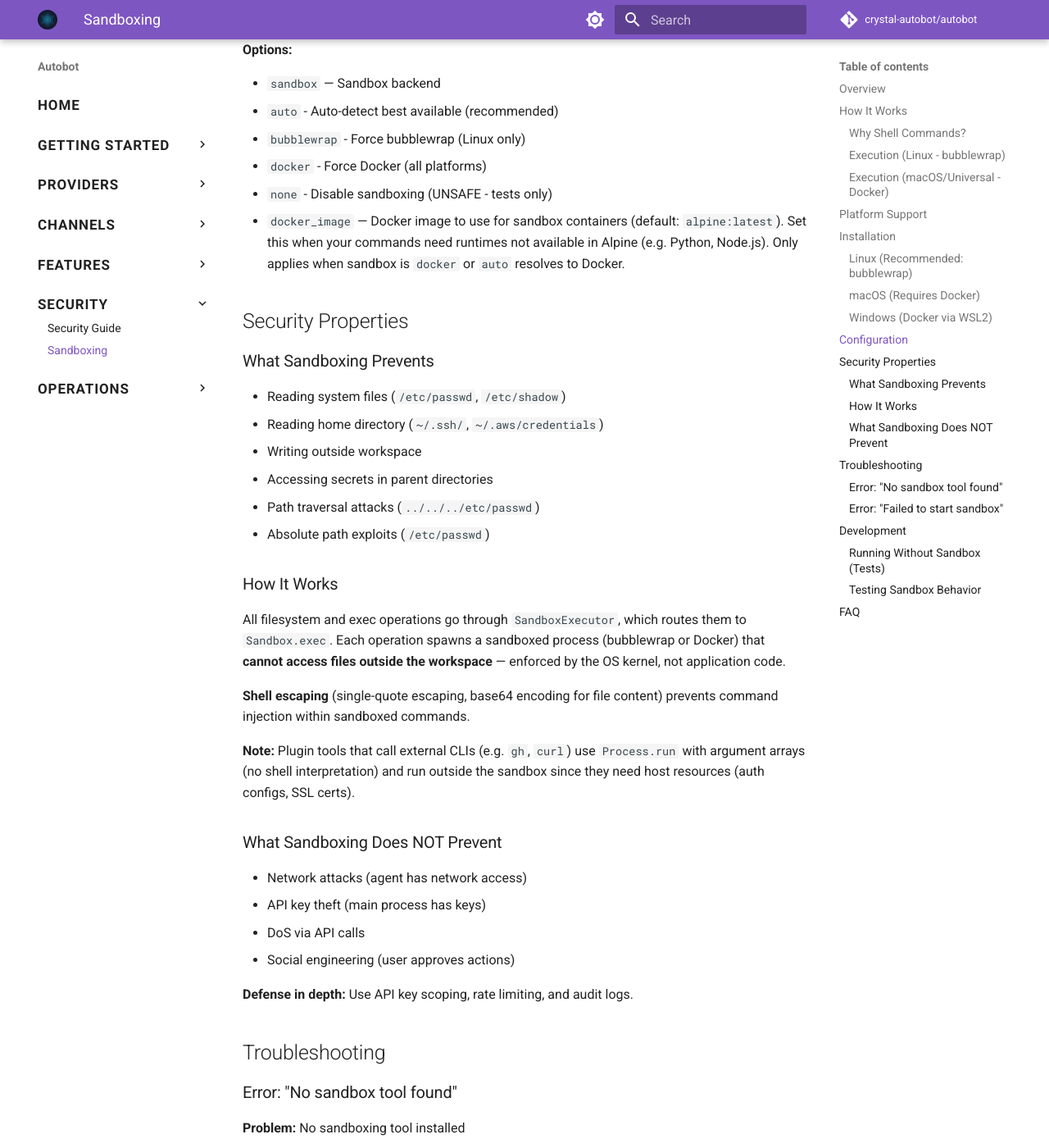
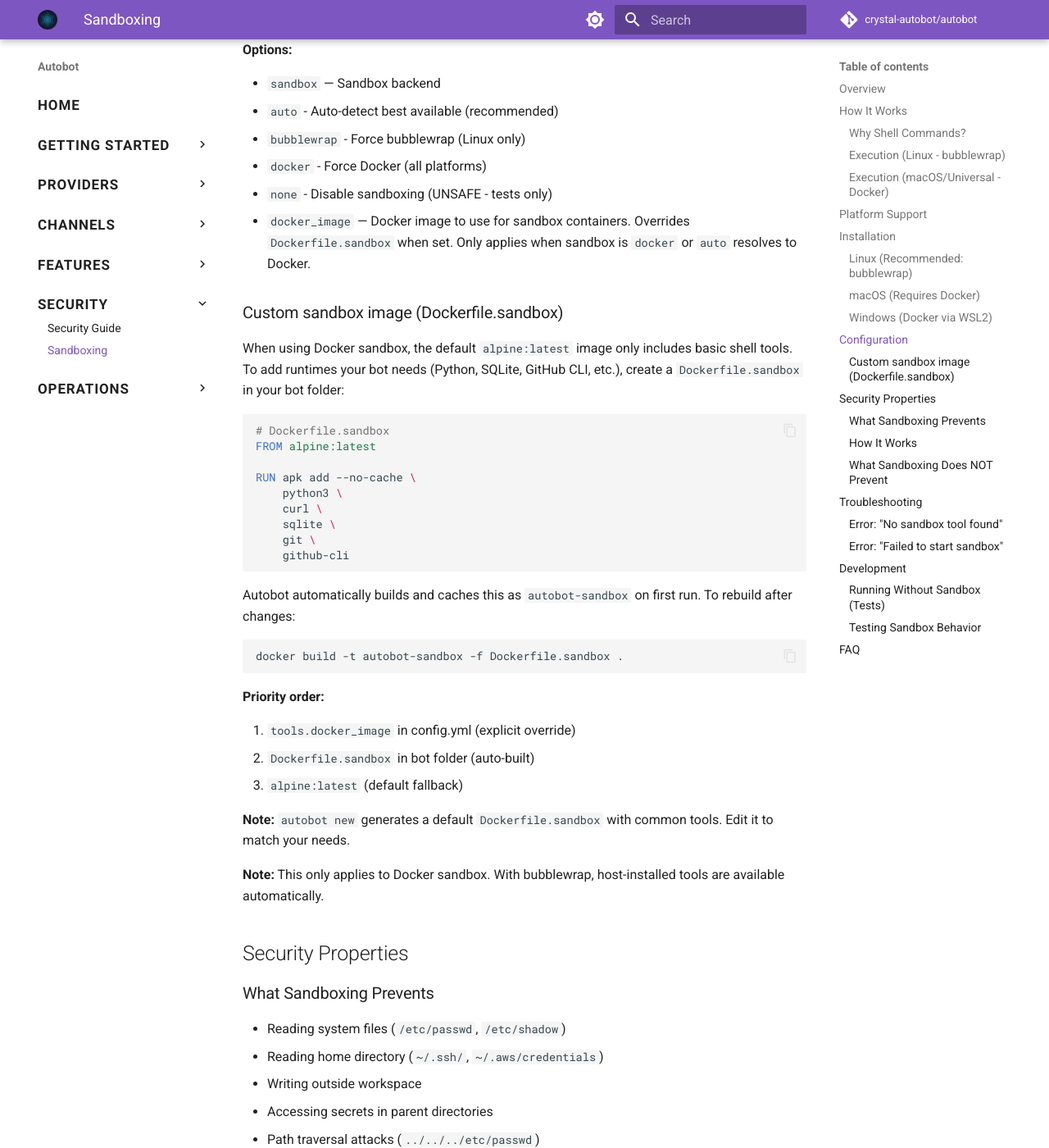
Before and after one commit to crystal-autobot/autobot, an MkDocs documentation site: the page built from docs/sandboxing.md, in a window 1280 px wide and 1400 px high, scrolled down 2885 px. Shown: the whole window at 82% size. Built offline with MkDocs 1.6.1 and Material for MkDocs 9.7.7, drawn with Linux system fonts in a browser that asks for light colours; comment, search, counter and statistics services are not loaded.

Commit message:
feat: dockerfile sandbox (#52)
* feat: add Dockerfile.sandbox

* refactor: simplify it

* fix: update readme

````diff
--- a/docs/sandboxing.md
+++ b/docs/sandboxing.md
@@ -117,7 +117,7 @@
 ```yaml
 tools:
   sandbox: auto  # auto | bubblewrap | docker | none (default: auto)
-  docker_image: "python:3.14-alpine"  # optional, default: alpine:latest
+  docker_image: "python:3.14-alpine"  # optional, overrides Dockerfile.sandbox
 ```
 
 **Options:**
@@ -127,7 +127,39 @@
   - `bubblewrap` - Force bubblewrap (Linux only)
   - `docker` - Force Docker (all platforms)
   - `none` - Disable sandboxing (UNSAFE - tests only)
-- `docker_image` — Docker image to use for sandbox containers (default: `alpine:latest`). Set this when your commands need runtimes not available in Alpine (e.g. Python, Node.js). Only applies when sandbox is `docker` or `auto` resolves to Docker.
+- `docker_image` — Docker image to use for sandbox containers. Overrides `Dockerfile.sandbox` when set. Only applies when sandbox is `docker` or `auto` resolves to Docker.
+
+### Custom sandbox image (Dockerfile.sandbox)
+
+When using Docker sandbox, the default `alpine:latest` image only includes basic shell tools. To add runtimes your bot needs (Python, SQLite, GitHub CLI, etc.), create a `Dockerfile.sandbox` in your bot folder:
+
+```dockerfile
+# Dockerfile.sandbox
+FROM alpine:latest
+
+RUN apk add --no-cache \
+    python3 \
+    curl \
+    sqlite \
+    git \
+    github-cli
+```
+
+Autobot automatically builds and caches this as `autobot-sandbox` on first run. To rebuild after changes:
+
+```bash
+docker build -t autobot-sandbox -f Dockerfile.sandbox .
+```
+
+**Priority order:**
+
+1. `tools.docker_image` in config.yml (explicit override)
+2. `Dockerfile.sandbox` in bot folder (auto-built)
+3. `alpine:latest` (default fallback)
+
+**Note:** `autobot new` generates a default `Dockerfile.sandbox` with common tools. Edit it to match your needs.
+
+**Note:** This only applies to Docker sandbox. With bubblewrap, host-installed tools are available automatically.
 
 ## Security Properties
 
````
Also changed, not shown: README.md (+19 -17 lines), 7 other files.
